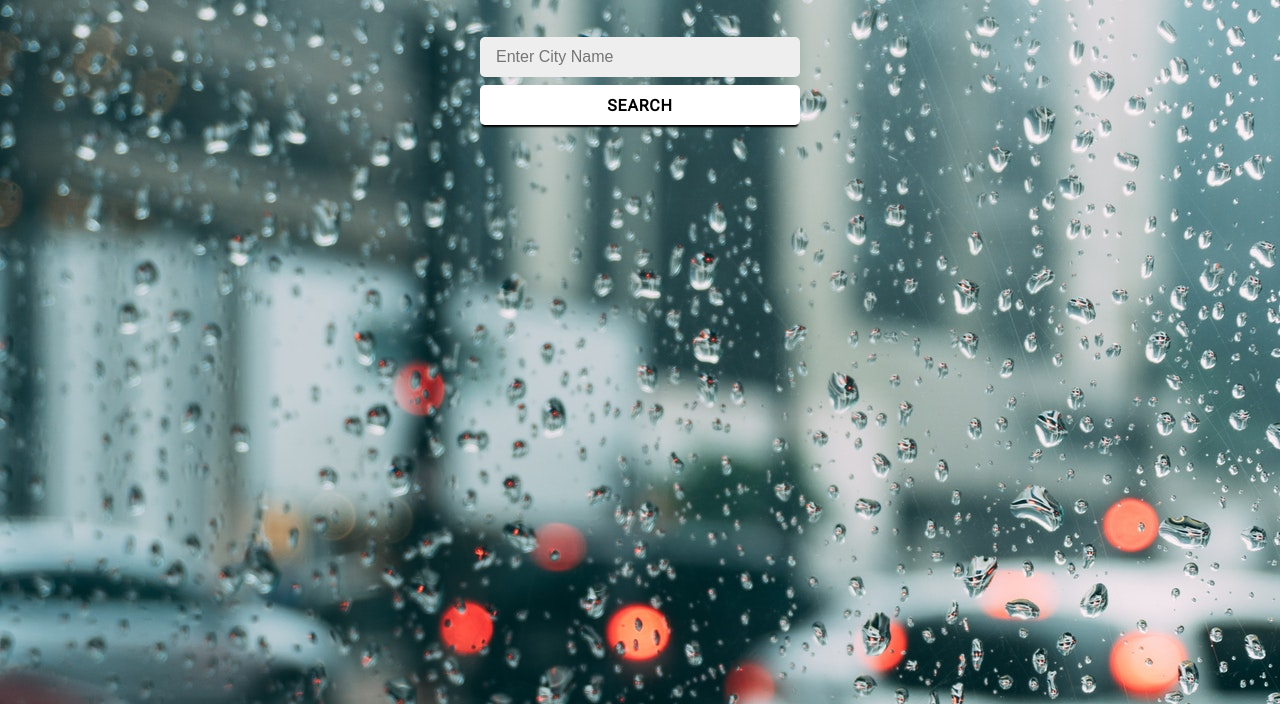
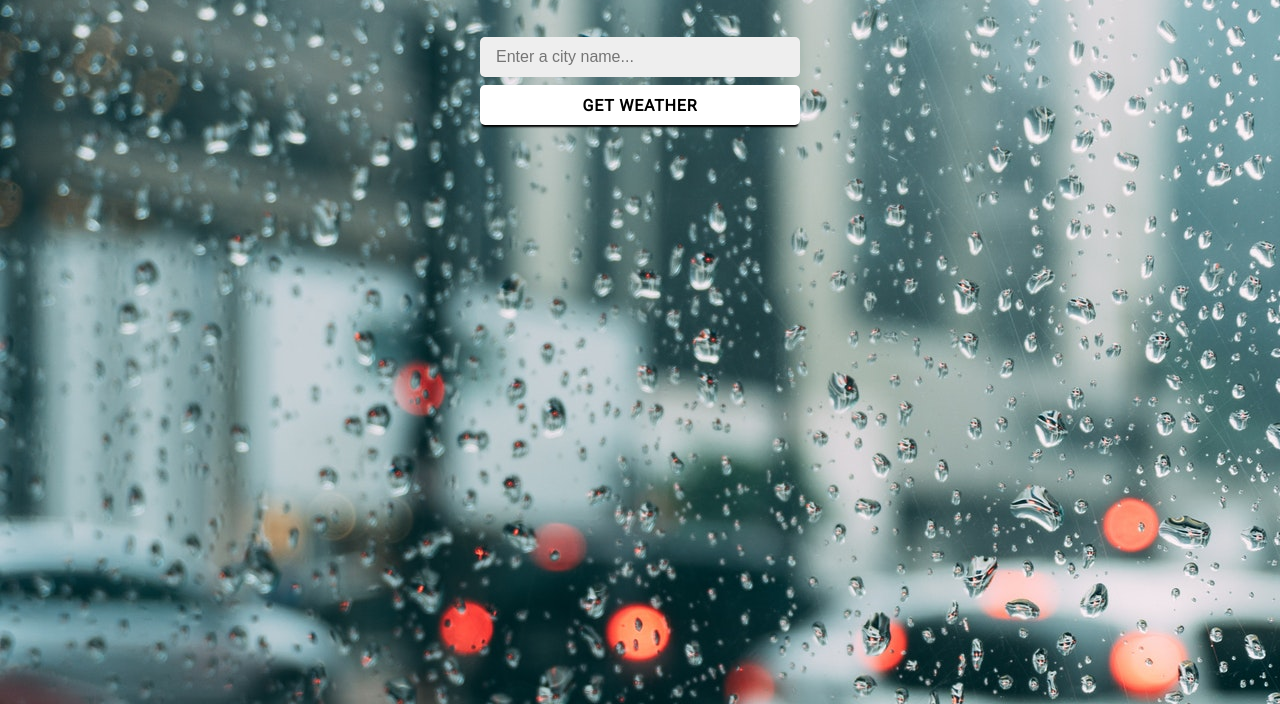
Before and after one commit to facundo-91/weather-js-app, a plain HTML site: page index.html in a window 1280 px wide. Shown: the part 96-800 px from the top of the page. Drawn offline with Linux system fonts and the light colour scheme.

Commit message:
update html

```diff
--- a/index.html
+++ b/index.html
@@ -11,10 +11,10 @@
 <body>
 	<p class="title">JS Weather App</p>
 	<div>
-		<input type="text" placeholder="Enter City Name" id="search-input" autofocus>
+		<input type="text" placeholder="Enter a city name..." id="search-input" autofocus>
 	</div>
 	<div>
-		<input type="button" value="Search" id="search-btn">
+		<input type="button" value="Get Weather" id="search-btn">
 	</div>
 	<div id="weather-main" style="display: none">
 		<div id="weather-city"></div>
```
